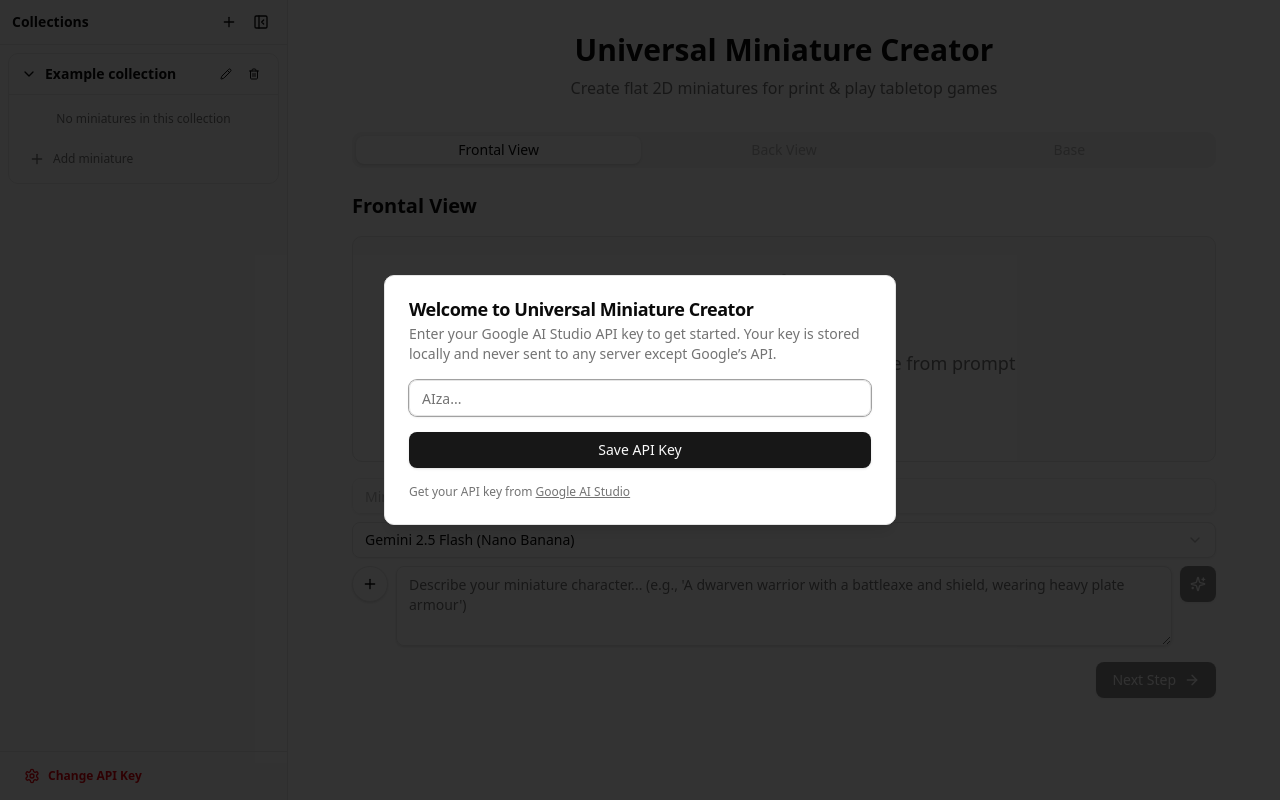
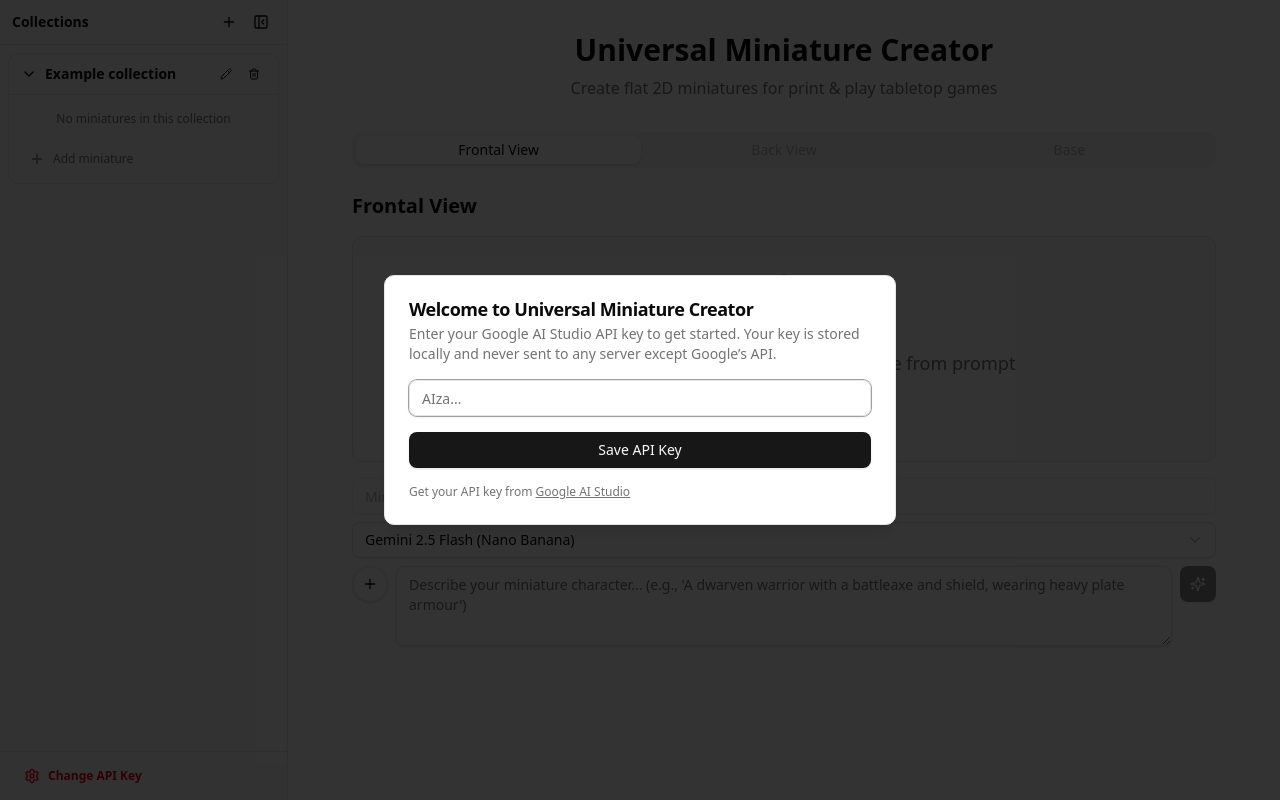
Before and after one commit to YBogomolov/umc, a React (Vite) app: page / in a window 1280 px wide. Built offline with nearby package versions, Linux system fonts and the light colour scheme.

Commit message:
Remove nav button

```diff
--- a/src/components/GenerationScreen.tsx
+++ b/src/components/GenerationScreen.tsx
@@ -1,6 +1,6 @@
 import * as React from 'react';
 
-import { ArrowRight, Download, Plus, RefreshCw, Sparkles, Upload, X } from 'lucide-react';
+import { Download, Plus, RefreshCw, Sparkles, Upload, X } from 'lucide-react';
 import { useDebouncedCallback } from 'use-debounce';
 
 import { AttachmentChip } from '@/components/AttachmentChip';
@@ -21,8 +21,6 @@
   readonly tabId: TabId;
   readonly title: string;
   readonly promptPlaceholder: string;
-  readonly nextButtonLabel?: string;
-  readonly onNext?: () => void;
   readonly autoGenerate?: boolean;
   readonly referencePrompt?: string;
   readonly referenceImageDataUrl?: string;
@@ -35,8 +33,6 @@
   tabId,
   title,
   promptPlaceholder,
-  nextButtonLabel,
-  onNext,
   autoGenerate,
   referencePrompt,
   referenceImageDataUrl,
@@ -532,16 +528,6 @@
           ))}
         </div>
       )}
-
-      {/* Navigation button */}
-      <div className="mt-4 flex justify-end">
-        {nextButtonLabel && onNext && (
-          <Button onClick={onNext} disabled={!selectedImage}>
-            {nextButtonLabel}
-            <ArrowRight className="ml-2 h-4 w-4" />
-          </Button>
-        )}
-      </div>
     </div>
   );
 }
--- a/src/screens/BackViewScreen.tsx
+++ b/src/screens/BackViewScreen.tsx
@@ -4,7 +4,6 @@
 import { useAppStore } from '@/store';
 
 function BackViewScreen(): React.ReactElement {
-  const setActiveTab = useAppStore((s) => s.setActiveTab);
   const frontalImage = useAppStore((s) => s.getSelectedImage('frontal'));
 
   const referencePrompt = frontalImage?.prompt ?? '';
@@ -15,8 +14,6 @@
       tabId="back"
       title="Back View"
       promptPlaceholder="Adjust the back view description if needed..."
-      nextButtonLabel="Final Step"
-      onNext={() => setActiveTab('base')}
       autoGenerate={true}
       referencePrompt={referencePrompt}
       referenceImageDataUrl={referenceImageDataUrl}
--- a/src/screens/FrontalViewScreen.tsx
+++ b/src/screens/FrontalViewScreen.tsx
@@ -1,18 +1,13 @@
 import * as React from 'react';
 
 import { GenerationScreen } from '@/components/GenerationScreen';
-import { useAppStore } from '@/store';
 
 function FrontalViewScreen(): React.ReactElement {
-  const setActiveTab = useAppStore((s) => s.setActiveTab);
-
   return (
     <GenerationScreen
       tabId="frontal"
       title="Frontal View"
       promptPlaceholder="Describe your miniature character... (e.g., 'A dwarven warrior with a battleaxe and shield, wearing heavy plate armour')"
-      nextButtonLabel="Next Step"
-      onNext={() => setActiveTab('back')}
       allowUpload={true}
       allowAttachments={true}
     />
```
